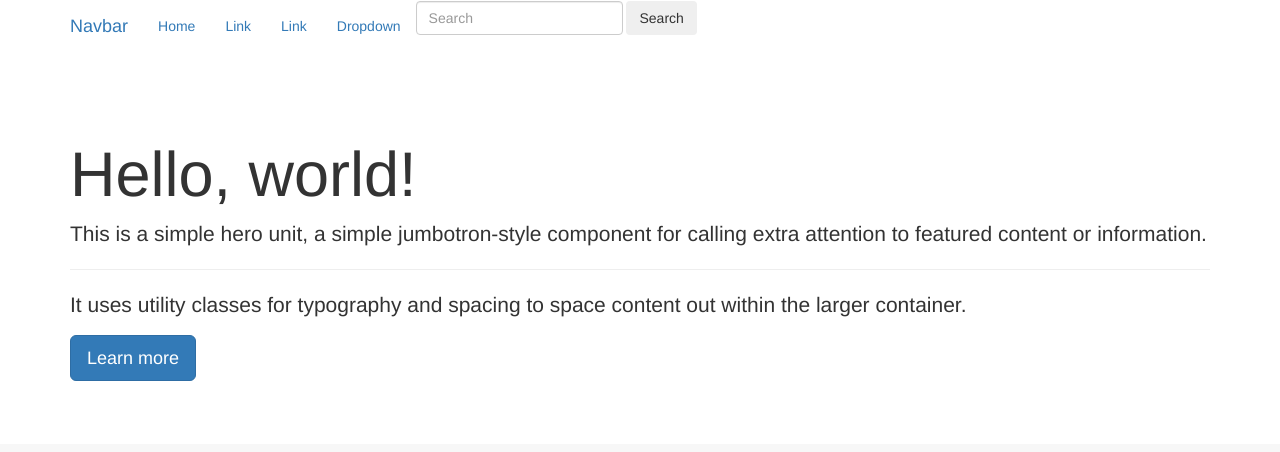
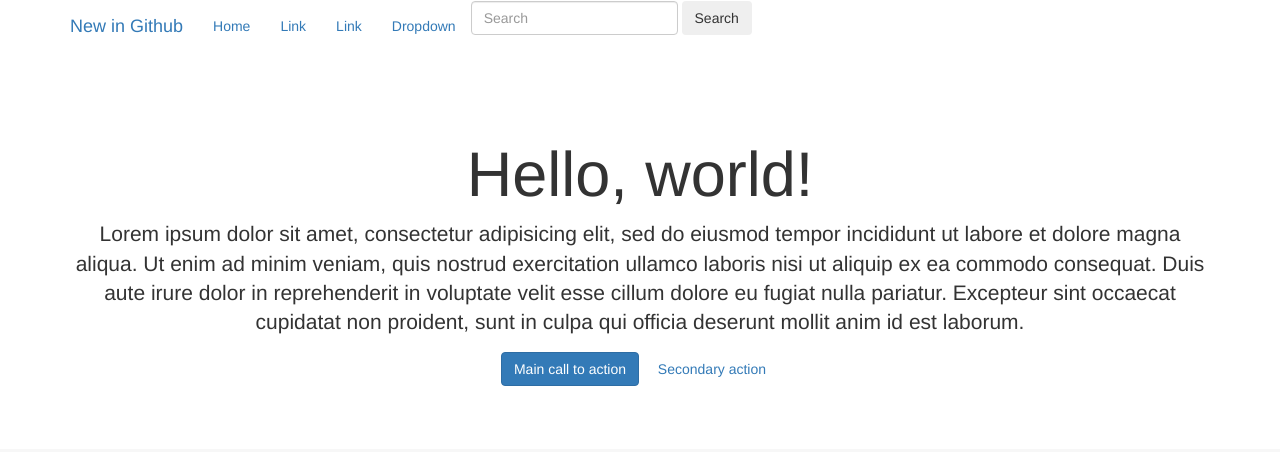
Before and after one commit to AlmonteAvila/Plantilla-Bootstrap-4, a plain HTML site: page index.html in a window 1280 px wide. Shown: the top 452 px of the page. Drawn offline with nearby package versions, Linux system fonts and the light colour scheme.

Commit message:
Modificamos la sesion princial y agregamos el nombre de la web

```diff
--- a/css/style.css
+++ b/css/style.css
@@ -9,6 +9,14 @@ img {
 
 .jumbotron, .navbar {
   border-radius: 0;
+}
+
+.jumbotron .container {
+  display: flex;
+  flex-direction: column;
+  justify-content: center;
+  align-items: center;
+  text-align: center;
 }
 
 .card img {
--- a/index.html
+++ b/index.html
@@ -10,7 +10,7 @@
     <header>
         <nav class="navbar navbar-light bg-faded">
           <div class="container">
-            <a class="navbar-brand" href="#">Navbar</a>
+            <a class="navbar-brand" href="#">New in Github</a>
             <ul class="nav navbar-nav">
               <li class="nav-item active">
                 <a class="nav-link" href="#">Home <span class="sr-only">(current)</span></a>
@@ -40,11 +40,12 @@
     <div class="jumbotron">
       <div class="container">
         <h1 class="display-3">Hello, world!</h1>
-        <p class="lead">This is a simple hero unit, a simple jumbotron-style component for calling extra attention to featured content or information.</p>
-        <hr class="my-2">
-        <p>It uses utility classes for typography and spacing to space content out within the larger container.</p>
         <p class="lead">
-          <a class="btn btn-primary btn-lg" href="#" role="button">Learn more</a>
+          Lorem ipsum dolor sit amet, consectetur adipisicing elit, sed do eiusmod tempor incididunt ut labore et dolore magna aliqua. Ut enim ad minim veniam, quis nostrud exercitation ullamco laboris nisi ut aliquip ex ea commodo consequat. Duis aute irure dolor in reprehenderit in voluptate velit esse cillum dolore eu fugiat nulla pariatur. Excepteur sint occaecat cupidatat non proident, sunt in culpa qui officia deserunt mollit anim id est laborum.
+        </p>
+        <p class="lead">
+          <a class="btn btn-primary btn-md" href="#" role="button">Main call to action</a>
+          <a class="btn btn-secondary btn-md" href="#" role="button">Secondary action</a>
         </p>
       </div>
     </div>
```
